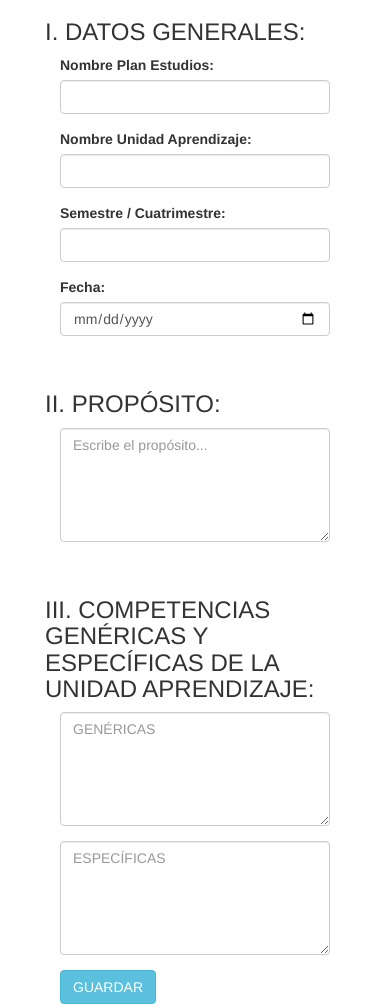
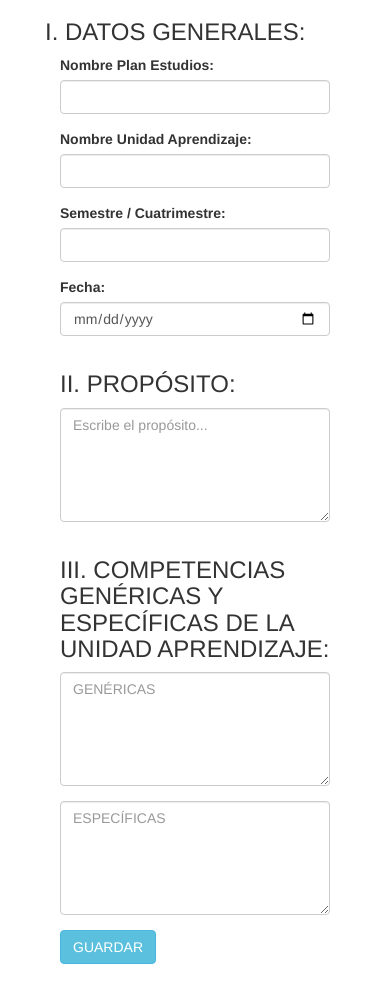
Before and after one commit to hector-mendoza/planeacion_test, a PHP site: page /nuevaMateria.php in a window 390 px wide. Shown: the part 101-1105 px from the top of the page. After the commit the page ends 1065 px from the top, so only its background shows below. Run offline with PHP 8.4, Linux system fonts and the light colour scheme; grey boxes labelled with a size stand in for pictures from a placeholder-image service; some libraries are stand-ins or nearby versions.

Commit message:
Cambios nuevaMateria.php, responsive_test

```diff
--- a/nuevaMateria.php
+++ b/nuevaMateria.php
@@ -166,41 +166,42 @@
                     <section class="container">
                         <div class="container-page">
                             <form action="nuevaMateria_submit.php" method="POST" accept-charset="utf-8">
-                                <div class="col-md-8 col-sm-12 col-xs-12">
+                                <div class="col-lg-12 col-md-8 col-sm-12 col-xs-12">
                                     <h3 class="dark-grey">I. DATOS GENERALES:</h3>
 
-                                    <div class="form-group col-lg-8">
+                                    <div class="form-group col-lg-12 col-md-8">
                                         <label>Nombre Plan Estudios: </label>
                                         <input type="text" name="plan" class="form-control" id="plan" required>
                                     </div>
 
-                                    <div class="form-group col-lg-8">
+                                    <div class="form-group col-lg-12 col-md-8 col-sm-12 col-xs-12">
                                         <label>Nombre Unidad Aprendizaje: </label>
                                         <input type="text" name="" class="form-control" id="unidad" required>
                                     </div>
 
-                                    <div class="form-group col-lg-6">
+                                    <div class="form-group col-lg-12 col-md-8 col-sm-12 col-xs-12">
                                         <label>Semestre / Cuatrimestre: </label>
                                         <input type="password" name="" class="form-control" name="" required>
                                     </div>
 
-                                    <div class="form-group col-lg-6">
+                                    <div class="form-group col-lg-12 col-md-8 col-sm-12 col-xs-12">
                                         <label>Fecha: </label>
                                         <input type="date" name="fecha" class="form-control" id="fecha" value="" required>
                                     </div>
                                     <br>
-                                    <h3 class="dark-grey">II. PROPÓSITO:</h3>
 
-                                    <div class="form-group col-lg-8">
+
+                                    <div class="form-group col-lg-12 col-md-8 col-sm-12 col-xs-12">
+                                        <h3 class="dark-grey">II. PROPÓSITO:</h3>
                                         <textarea class="form-control" name="proposito" placeholder="Escribe el propósito..." rows="5" cols="25" required></textarea>
                                     </div>
                                     <br>
-                                    <h3 class="dark-grey">III. COMPETENCIAS GENÉRICAS Y ESPECÍFICAS DE LA UNIDAD APRENDIZAJE:</h3>
 
-                                    <div class="form-group col-md-6">
+                                    <div class="form-group col-lg-12 col-md-8 col-sm-12 col-xs-12">
+                                        <h3 class="dark-grey">III. COMPETENCIAS GENÉRICAS Y ESPECÍFICAS DE LA UNIDAD APRENDIZAJE:</h3>
                                         <textarea class="form-control" name="proposito" placeholder="GENÉRICAS" rows="5" cols="25" required></textarea>
                                     </div>
-                                    <div class="form-group col-md-6">
+                                    <div class="form-group col-lg-12 col-md-8 col-sm-12 col-xs-12">
                                         <textarea class="form-control" name="proposito" placeholder="ESPECÍFICAS" rows="5" cols="25" required></textarea>
                                     </div>
 
```
